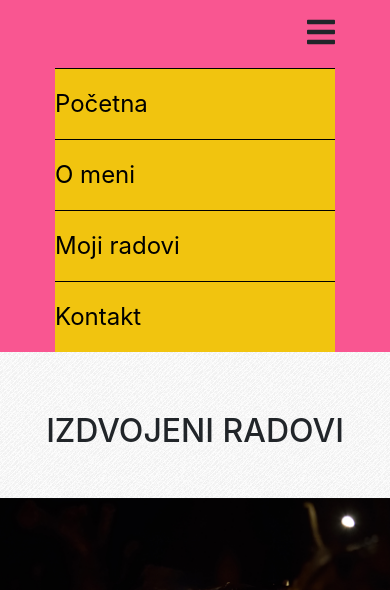
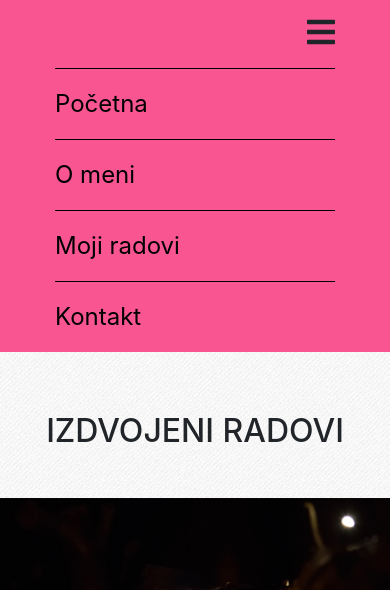
Before and after one commit to luhojski/mojweb, a plain HTML site: page index.html in a window 390 px wide. Both pictures are taken after a click on the element 195 px from the left and 285 px from the top of the page. Shown: the part 252-842 px from the top of the page. Drawn offline with Linux system fonts and the light colour scheme.

Commit message:
Update style.css

```diff
--- a/style.css
+++ b/style.css
@@ -84,7 +84,7 @@ body {
 	.navigacija .main-menu li {
 		border-top: 1px solid black;
 		display: block;
-		background-color: #F1C40F;
+		background-color: #F95691;
 	}
 	.navigacija {
 		height: auto;
```
